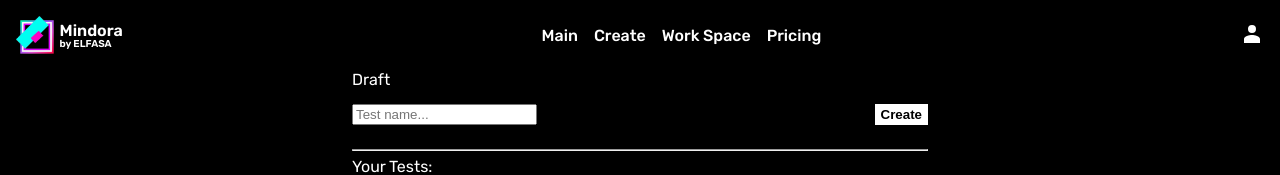
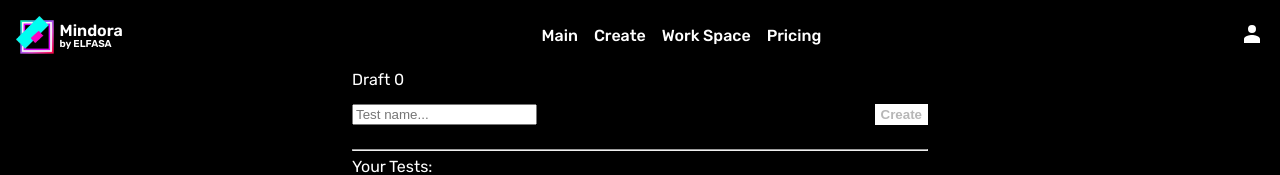
Before and after one commit to elfasatasa/Mindora-by-ELFASA-TASA, a Next.js app: page /en/create in a window 1280 px wide. Shown: the top 175 px of the page. Built offline with nearby package versions, Linux system fonts and the light colour scheme; no server answers; sample sign-in values are in the browser's storage.

Commit message:
added cors test2

```diff
--- a/src/app/[locale]/(site)/create/page.tsx
+++ b/src/app/[locale]/(site)/create/page.tsx
@@ -6,9 +6,9 @@ import { ITest } from "@/types/tests"
 import { useSession } from "next-auth/react"
 import Link from "next/link"
 import { useState, useEffect } from "react"
+import { useRouter } from "next/navigation"
 
 import styles from './Create.module.scss'
-import { useRouter } from "next/navigation"
 
 export default function Create() {
   const router = useRouter()
@@ -18,16 +18,20 @@ export default function Create() {
   const [userTests, setUserTests] = useState<ITest[]>([])
   const [loading, setLoading] = useState(false)
 
-  if (status === "unauthenticated")
-    return <Link href={"/register"}>Go to Register</Link>
+  // Редирект если не авторизован
+  useEffect(() => {
+    if (status === "unauthenticated") {
+      router.push("/register")
+    }
+  }, [status, router])
 
   // ------------------------------
   // FETCH USER DATA
   // ------------------------------
   useEffect(() => {
-    const fetchUserData = async () => {
     if (!session?.user?.email) return
 
+    const fetchUserData = async () => {
       try {
         const res = await $api.post("users/get-with-email", {
           email: session.user.email
@@ -39,8 +43,6 @@ export default function Create() {
     }
 
     const fetchUserTests = async () => {
-      if (!session?.user?.email) return
-
       try {
         const res = await $api.post("tests/get-test-with-email", {
           email: session.user.email
@@ -53,10 +55,8 @@ export default function Create() {
       }
     }
 
-    if (session?.user?.email) {
     fetchUserData()
     fetchUserTests()
-    }
   }, [session?.user?.email])
 
   // ------------------------------
@@ -115,7 +115,7 @@ const edit = async (test_id: string) => {
 
         // Возвращаем draft +1
         setUserData(prev =>
-          prev ? { ...prev, draft: prev.draft + 1 } : prev
+          prev ? { ...prev, draft: (prev.draft ?? 0) + 1 } : prev
         )
       }
     } catch (err) {
@@ -125,7 +125,7 @@ const edit = async (test_id: string) => {
 
   return (
     <div className={styles.container}>
-      <div>Draft {userData?.draft}</div>
+      <div>Draft {userData?.draft ?? 0}</div>
       <br />
       <div className={styles.userDraft}>
         <input
@@ -136,7 +136,7 @@ const edit = async (test_id: string) => {
           placeholder="Test name..."
         />
         <button
-          disabled={userData?.draft! <= 0 || loading}
+          disabled={(userData?.draft ?? 0) <= 0 || loading}
           onClick={createTest}
         >
           {loading ? "Creating..." : "Create"}
```
Lines whose indentation alone changed are shown as unchanged.
